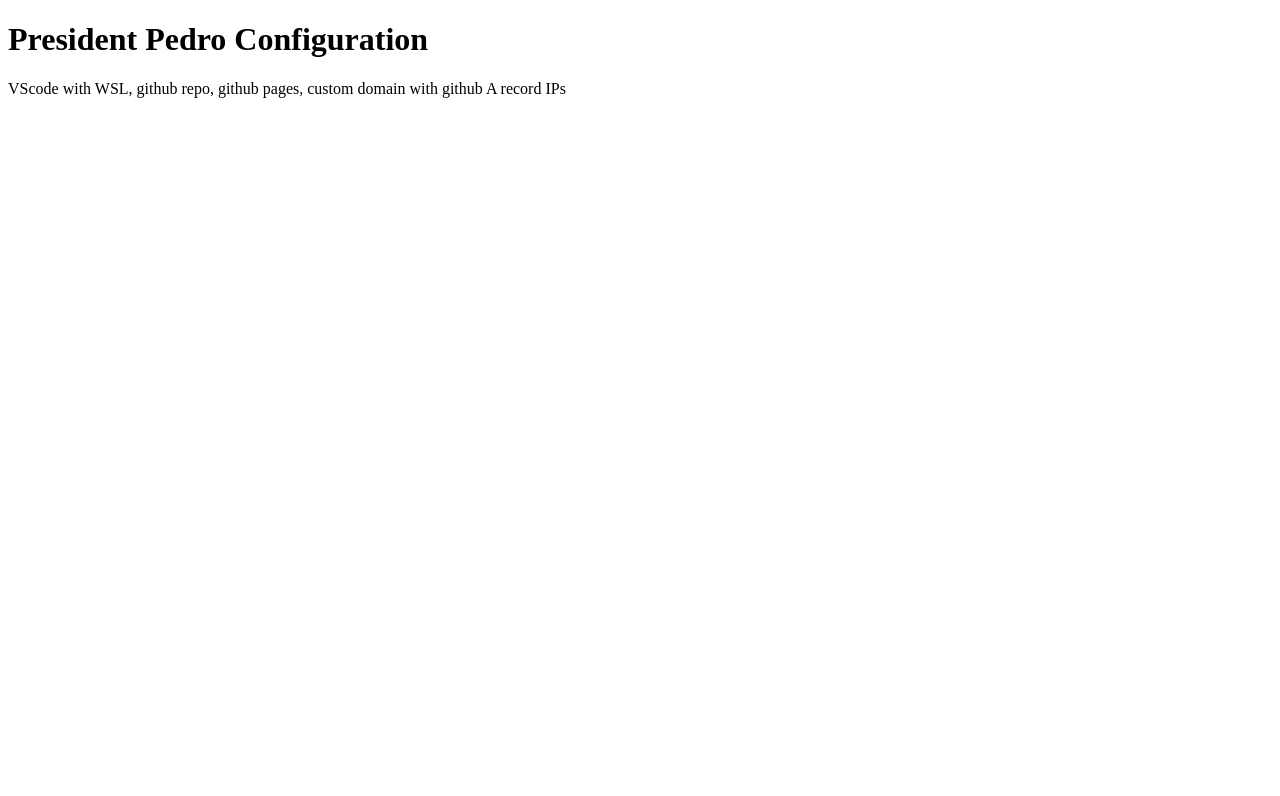
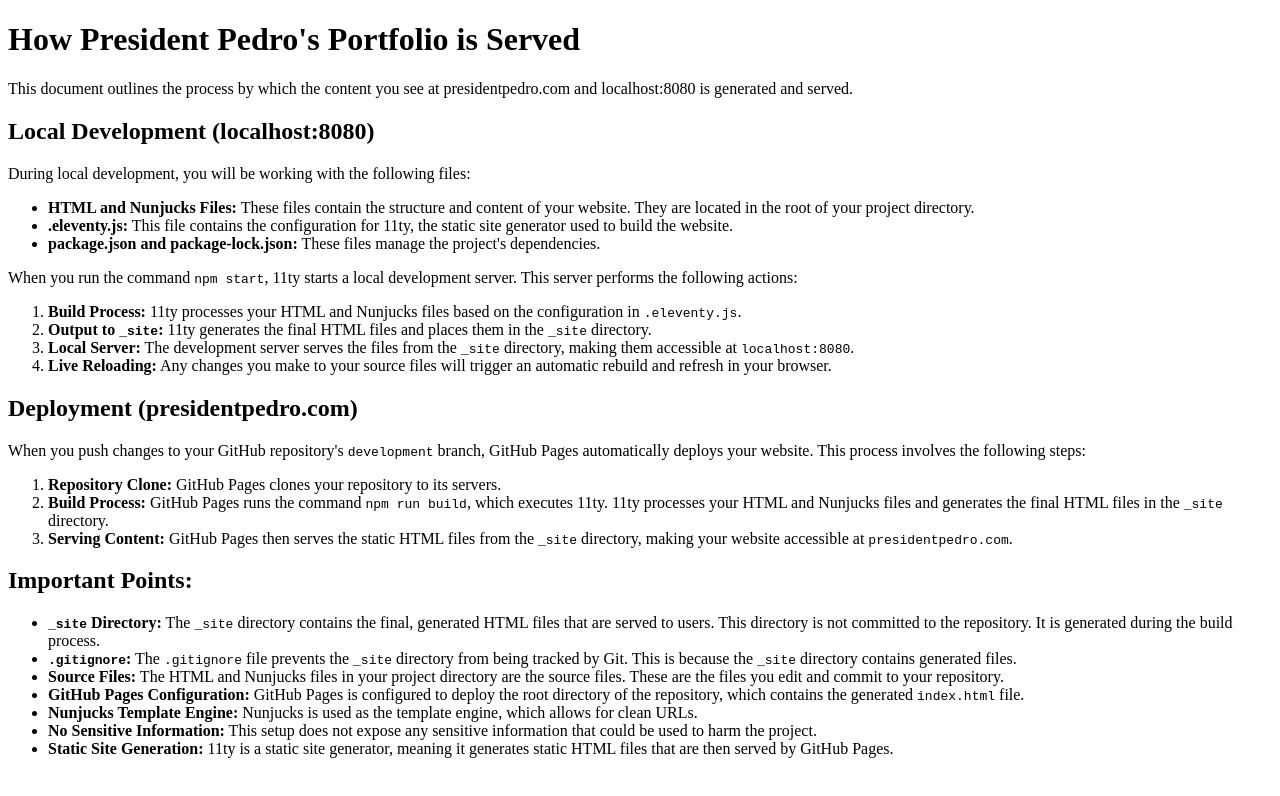
Before and after one commit to Lbridges/prespedro-portfolio, an Eleventy site: page about.njk in a window 1280 px wide. Built offline with nearby package versions, Linux system fonts and the light colour scheme; Eleventy itself is replaced by a stand-in of ours; files that its build step writes are made by us from their sources.

Commit message:
Add blog, remove index.html

```diff
--- a/about.njk
+++ b/about.njk
@@ -6,7 +6,123 @@
     <title>About President Pedro</title>
 </head>
 <body>
-    <h1>President Pedro Configuration</h1>
-    <p>VScode with WSL, github repo, github pages, custom domain with github A record IPs</p>
+    <h1>How President Pedro's Portfolio is Served</h1>
+
+<p>
+  This document outlines the process by which the content you see at
+  presidentpedro.com and localhost:8080 is generated and served.
+</p>
+
+<h2>Local Development (localhost:8080)</h2>
+
+<p>
+  During local development, you will be working with the following files:
+</p>
+
+<ul>
+  <li>
+    <strong>HTML and Nunjucks Files:</strong> These files contain the structure and
+    content of your website. They are located in the root of your project
+    directory.
+  </li>
+  <li>
+    <strong>.eleventy.js:</strong> This file contains the configuration for 11ty,
+    the static site generator used to build the website.
+  </li>
+  <li>
+    <strong>package.json and package-lock.json:</strong> These files manage the
+    project's dependencies.
+  </li>
+</ul>
+
+<p>
+  When you run the command <code>npm start</code>, 11ty starts a local
+  development server. This server performs the following actions:
+</p>
+
+<ol>
+  <li>
+    <strong>Build Process:</strong> 11ty processes your HTML and Nunjucks files
+    based on the configuration in <code>.eleventy.js</code>.
+  </li>
+  <li>
+    <strong>Output to <code>_site</code>:</strong> 11ty generates the final HTML
+    files and places them in the <code>_site</code> directory.
+  </li>
+  <li>
+    <strong>Local Server:</strong> The development server serves the files from the
+    <code>_site</code> directory, making them accessible at
+    <code>localhost:8080</code>.
+  </li>
+  <li>
+    <strong>Live Reloading:</strong> Any changes you make to your source files
+    will trigger an automatic rebuild and refresh in your browser.
+  </li>
+</ol>
+
+<h2>Deployment (presidentpedro.com)</h2>
+
+<p>
+  When you push changes to your GitHub repository's <code>development</code>
+  branch, GitHub Pages automatically deploys your website. This process
+  involves the following steps:
+</p>
+
+<ol>
+  <li>
+    <strong>Repository Clone:</strong> GitHub Pages clones your repository to its
+    servers.
+  </li>
+  <li>
+    <strong>Build Process:</strong> GitHub Pages runs the command
+    <code>npm run build</code>, which executes 11ty. 11ty processes your HTML
+    and Nunjucks files and generates the final HTML files in the
+    <code>_site</code> directory.
+  </li>
+  <li>
+    <strong>Serving Content:</strong> GitHub Pages then serves the static HTML
+    files from the <code>_site</code> directory, making your website accessible
+    at <code>presidentpedro.com</code>.
+  </li>
+</ol>
+
+<h2>Important Points:</h2>
+
+<ul>
+  <li>
+    <strong><code>_site</code> Directory:</strong> The <code>_site</code> directory
+    contains the final, generated HTML files that are served to users. This
+    directory is not committed to the repository. It is generated during the
+    build process.
+  </li>
+  <li>
+    <strong><code>.gitignore</code>:</strong> The <code>.gitignore</code> file prevents
+    the <code>_site</code> directory from being tracked by Git. This is because
+    the <code>_site</code> directory contains generated files.
+  </li>
+  <li>
+    <strong>Source Files:</strong> The HTML and Nunjucks files in your project
+    directory are the source files. These are the files you edit and commit to
+    your repository.
+  </li>
+  <li>
+    <strong>GitHub Pages Configuration:</strong> GitHub Pages is configured to
+    deploy the root directory of the repository, which contains the generated
+    <code>index.html</code> file.
+  </li>
+  <li>
+    <strong>Nunjucks Template Engine:</strong> Nunjucks is used as the template
+    engine, which allows for clean URLs.
+  </li>
+  <li>
+    <strong>No Sensitive Information:</strong> This setup does not expose any
+    sensitive information that could be used to harm the project.
+  </li>
+  <li>
+    <strong>Static Site Generation:</strong> 11ty is a static site generator,
+    meaning it generates static HTML files that are then served by GitHub
+    Pages.
+  </li>
+</ul>
 </body>
 </html>
--- a/index.html
+++ b/index.njk
@@ -6,6 +6,7 @@
     <title>President Pedro Portfolio</title>
 </head>
 <body>
+    {% include "header.njk" %}
     <h1>President Pedro Portfolio</h1>
     <p>This is a dev side project</p>
 </body>
```
Also changed, not shown: blog/index.njk (added, +13 -0 lines).
